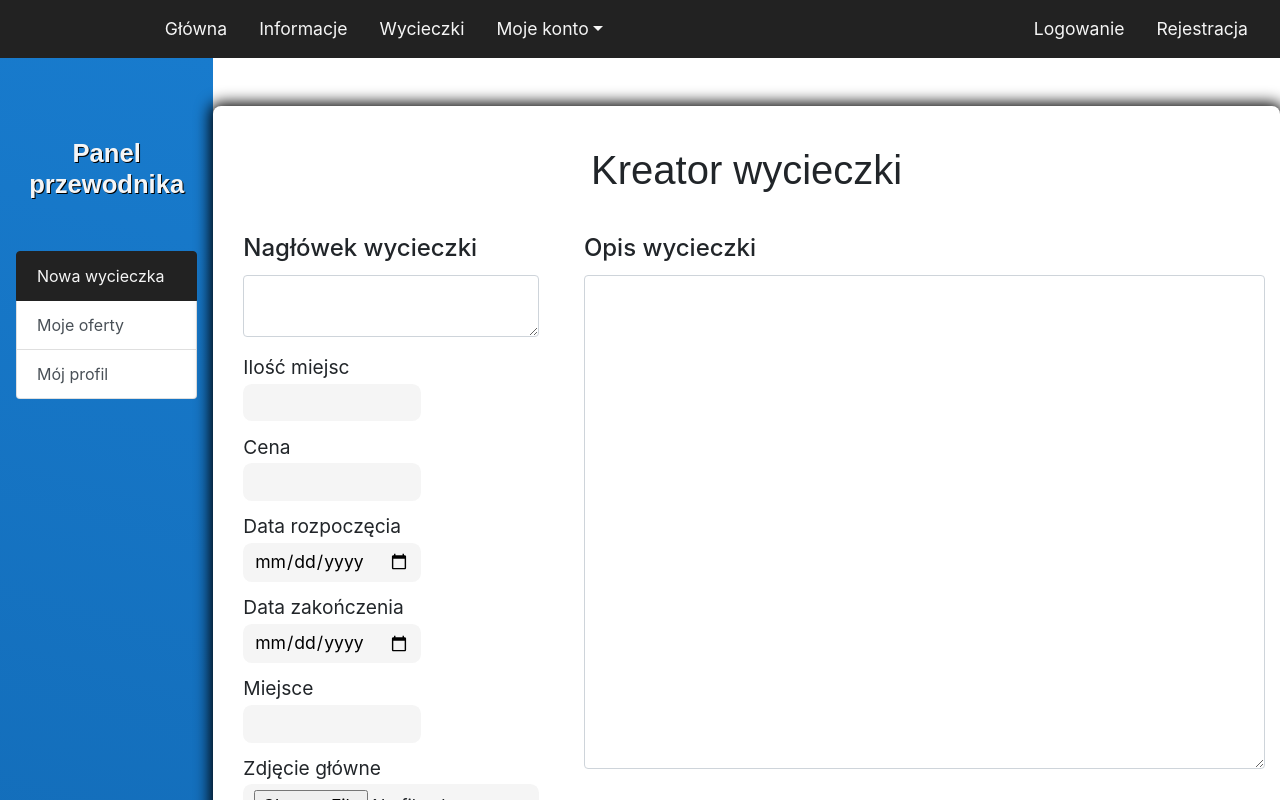
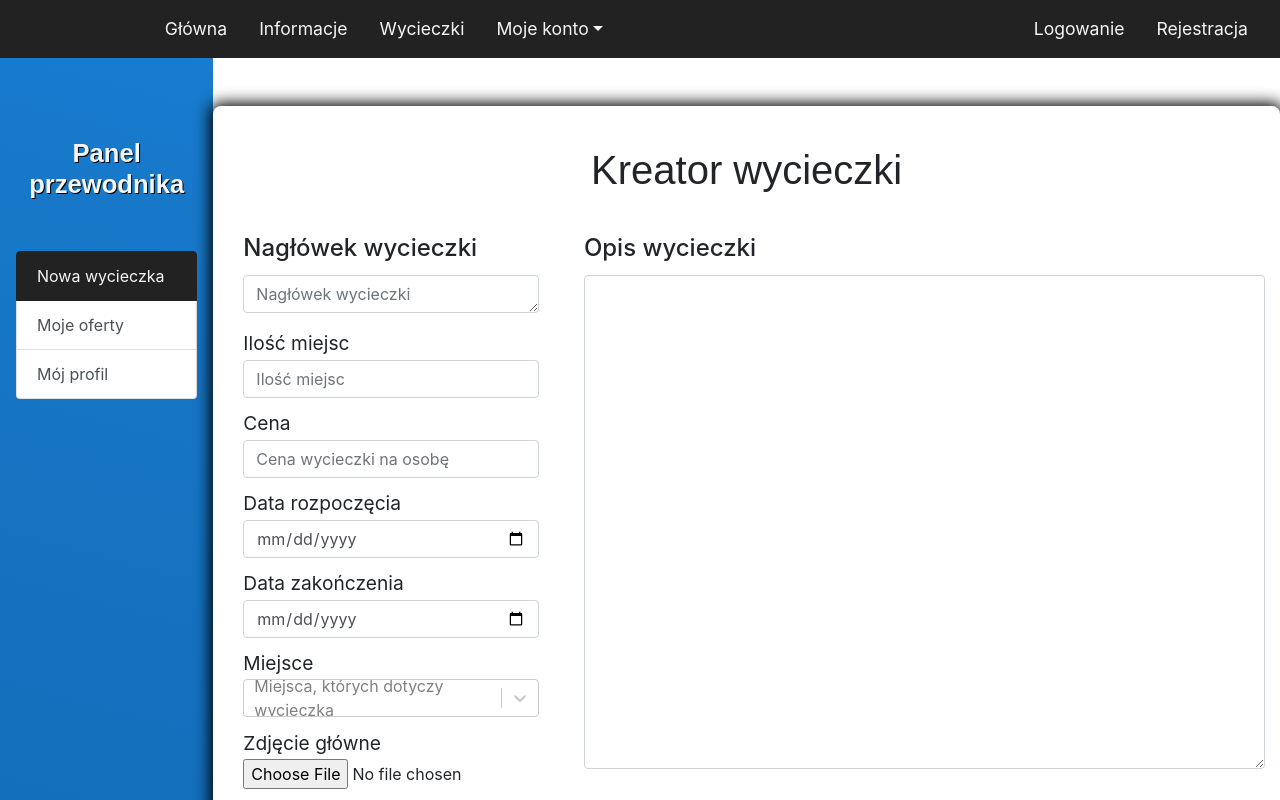
Before and after one commit to navuyi/Praca-Inzynierska-2022, a React (Create React App) app: page /account/guide/new-tour in a window 1280 px wide. Shown: the top 800 px of the page. Built offline with nearby package versions, Linux system fonts and the light colour scheme.

Commit message:
visual fix

```diff
--- a/src/pages/guide/GuideNewTour.js
+++ b/src/pages/guide/GuideNewTour.js
@@ -1,6 +1,7 @@
 
-import {Container, Row, Col, Form, Button} from "react-bootstrap";
+import {Container, Row, Col, Form, Button, FormControl} from "react-bootstrap";
 import {useState, useEffect} from 'react';
+import Select from 'react-select';
 
 function GuideNewTour(){
     const [points, setPoints] = useState([]);
@@ -64,29 +65,47 @@ function GuideNewTour(){
                         <Col>
                             <Form.Group controlId="exampleForm.ControlTextarea1" className={"w-100 d-flex flex-column align-items-start"}>
                                 <h2> Nagłówek wycieczki </h2>
-                                <Form.Control as="textarea" rows={2} />
+                                <FormControl
+                                    as="textarea"
+                                    rows={1}
+                                    placeholder="Nagłówek wycieczki"
+                                />
                             </Form.Group>
                         </Col>
                         <Col lg={12}>
                                 <div className="inputGroup">
                                     <p> Ilość miejsc</p>
-                                    <input type="text"/>
+                                    <FormControl
+                                        placeholder="Ilość miejsc"
+                                    />
                                 </div>
                                 <div className="inputGroup">
                                     <p> Cena</p>
-                                    <input type="number"/>
+                                    <FormControl
+                                        placeholder="Cena wycieczki na osobę"
+                                        type="number"
+                                    />
                                 </div>
                                 <div className="inputGroup">
                                     <p> Data rozpoczęcia </p>
-                                    <input type="date"/>
+                                    <FormControl
+                                        placeholder="Cena wycieczki na osobę"
+                                        type="date"
+                                    />
                                 </div>
                                 <div className="inputGroup">
                                     <p> Data zakończenia </p>
-                                    <input type="date"/>
+                                    <FormControl
+                                        placeholder="Cena wycieczki na osobę"
+                                        type="date"
+                                    />
                                 </div>
                                 <div className="inputGroup">
                                     <p> Miejsce </p>
-                                    <input type="text"/>
+                                    {/* #TODO Asynchronus select for fetching places from database*/}
+                                    <Select
+                                        placeholder="Miejsca, których dotyczy wycieczka"
+                                    />
                                 </div>
                                 <div className="inputGroup">
                                     <p> Zdjęcie główne</p>
@@ -121,8 +140,8 @@ function GuideNewTour(){
                                             <tr tabIndex={0} key={index}>
                                                 <td width="10%" style={{textAlign: "center"}}> {index+1} </td>
                                                 <td > {point} </td>
-                                                <td width="1%" ><Button className={"td-b"} variant={"dark"} onClick={handlePointEdit} id={index}> Edytuj </Button></td>
-                                                <td width="1%" ><Button className={"td-b"} variant={"dark"} onClick={handlePointDelete} id={index}> Usuń </Button></td>
+                                                <td width="5%" ><Button className={"td-b"} variant={"outline-light"}  onClick={handlePointEdit} id={index}> Edytuj </Button></td>
+                                                <td width="5%" ><Button className={"td-b"} variant={"outline-light"} onClick={handlePointDelete} id={index}> Usuń </Button></td>
                                             </tr>
                                         )
                                     })
--- a/src/pages/messages/NewMessage.js
+++ b/src/pages/messages/NewMessage.js
@@ -1,5 +1,5 @@
 
-import {Container, Row, Col, Form} from "react-bootstrap";
+import {Container, Row, Col} from "react-bootstrap";
 import {useState} from "react";
 import Select from "react-select";
 import {FormControl} from "react-bootstrap";
--- a/src/styles/guideNewTour.css
+++ b/src/styles/guideNewTour.css
@@ -27,22 +27,7 @@
     padding: 0;
     font-size: 1.2rem;
 }
-.guideNewTour .inputGroup input{
-    border-radius: 0.5em;
-    border:none;
-    outline: none;
 
-    font-size: 1.1rem;
-    padding: 0.2em 0.5em;
-
-    width: 60%;
-    background-color: whitesmoke;
-    border: 2px solid rgba(1,1,1,0);
-}
-.guideNewTour .inputGroup input:focus{
-    background-color: whitesmoke;
-    border-color: #187bcd;
-}
 .guideNewTour .inputGroup input[type=number]{
     -webkit-appearance: textfield;
     -moz-appearance: textfield;
```
